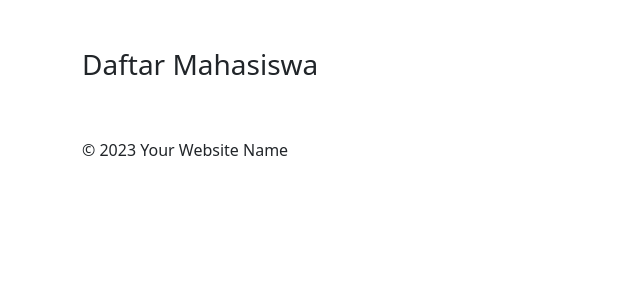
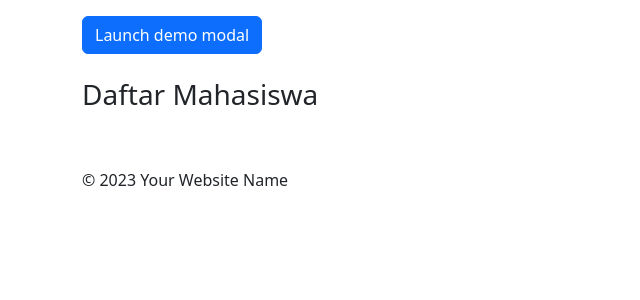
Before and after one commit to dianck/mvc, a PHP site: template app/views/mahasiswa/index.php in a window 1280 px wide. Shown: the part 56-356 px from the top of the page, without its empty margins (0-640 px from the left). Run offline with PHP 8.4, Linux system fonts and the light colour scheme; the template is opened without the code that fills it, so the values that code supplies are empty; some libraries are stand-ins or nearby versions.

Commit message:
update tambah button modal di halaman app/view/index

```diff
--- a/app/views/mahasiswa/index.php
+++ b/app/views/mahasiswa/index.php
@@ -1,7 +1,11 @@
 
-<div class="container mt-5">
+<div class="container mt-3">
     <div class="row">
         <div class="col-10">
+            <button type="button" class="btn btn-primary" data-bs-toggle="modal" data-bs-target="#exampleModal">
+                    Launch demo modal
+            </button>
+            <br><br>
             <h3>Daftar Mahasiswa</3>
             <ul class="list-group">
                 <?php foreach( $data['mhs'] as $mhs){ ?>
@@ -16,3 +20,23 @@
     </div>
 
 </div>
+
+
+<!-- Modal -->
+<div class="modal fade" id="exampleModal" tabindex="-1" aria-labelledby="exampleModalLabel" aria-hidden="true">
+  <div class="modal-dialog">
+    <div class="modal-content">
+      <div class="modal-header">
+        <h1 class="modal-title fs-5" id="exampleModalLabel">Modal title</h1>
+        <button type="button" class="btn-close" data-bs-dismiss="modal" aria-label="Close"></button>
+      </div>
+      <div class="modal-body">
+        ...
+      </div>
+      <div class="modal-footer">
+        <button type="button" class="btn btn-secondary" data-bs-dismiss="modal">Close</button>
+        <button type="button" class="btn btn-primary">Save changes</button>
+      </div>
+    </div>
+  </div>
+</div>
```
